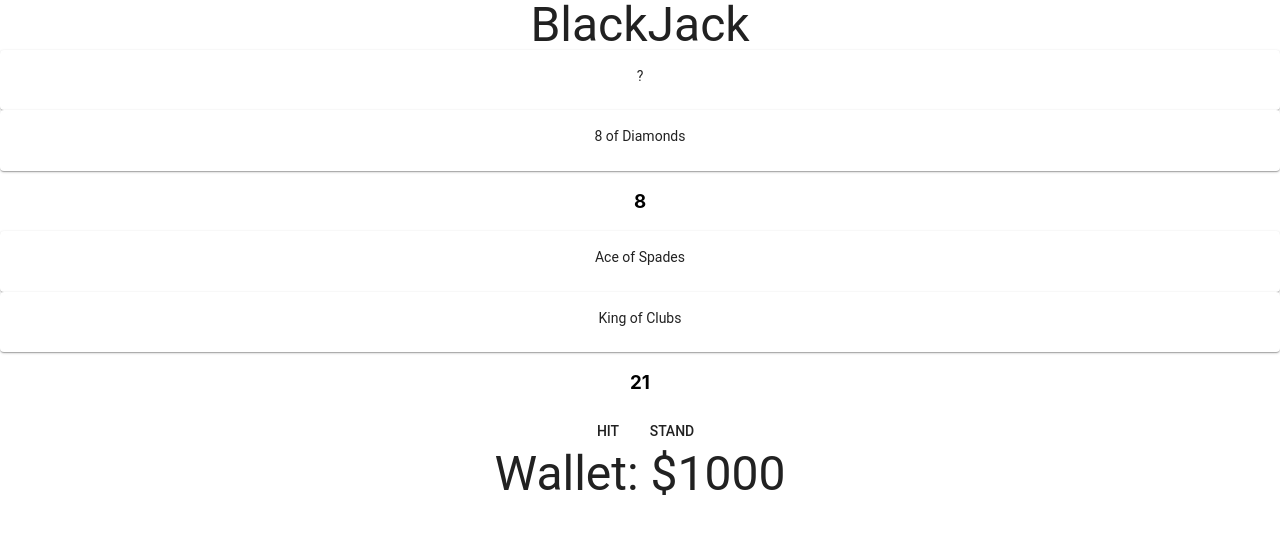
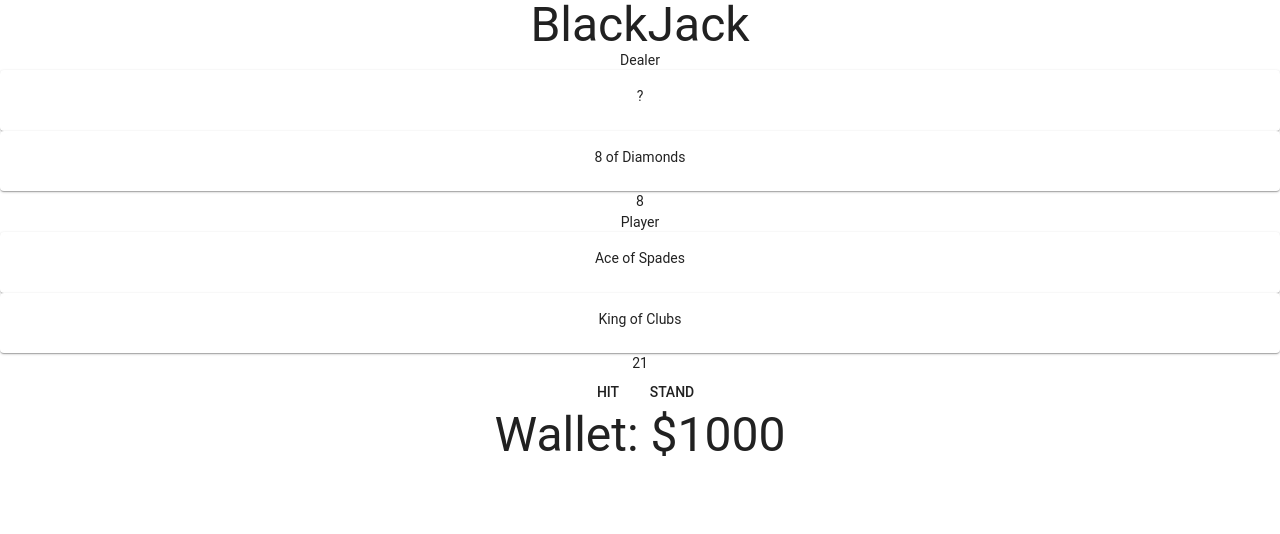
Before and after one commit to jblissett7/black-jack, a React (Create React App) app: page / in a window 1280 px wide. Both pictures are taken after a click on the button "BET". Shown: the top 534 px of the page. Built offline with nearby package versions, Linux system fonts and the light colour scheme.

Commit message:
Consolidate Player and Dealer into 1 Hand Component for reusablity

```diff
--- a/src/Components/Dealer/Dealer.jsx
+++ b/src/Components/Hand/Hand.jsx
@@ -1,18 +1,20 @@
 import React, { Component } from 'react';
 import MyCard from '../MyCard/MyCard';
+import Typography from '@material-ui/core/Typography';
 
-class Dealer extends Component {
+class Hand extends Component {
   render() {
-    const { cards, count } = this.props;
+    const { cards, count, name } = this.props;
     return (
       <div>
+        <Typography>{name}</Typography>
         {cards.map((card, index) => (
           <MyCard name={card.card.name} key={index} facedown={card.facedown} />
         ))}
-        <h3>{count}</h3>
+        <Typography>{count}</Typography>
       </div>
     );
   }
 }
 
-export default Dealer;
+export default Hand;
--- a/src/Containers/Game/GameContainer.js
+++ b/src/Containers/Game/GameContainer.js
@@ -1,6 +1,5 @@
 import React, { Component } from 'react';
-import Player from '../../Components/Player/Player';
-import Dealer from '../../Components/Dealer/Dealer';
+import Hand from '../../Components/Hand/Hand';
 import StartContainer from '../Start/StartContainer';
 import SnackBar from '@material-ui/core/Snackbar';
 import Deck from './../../Utilities/Deck';
@@ -262,10 +261,10 @@ class GameContainer extends Component {
       <div>
         <Typography variant="h3">BlackJack</Typography>
         {(!gameOver || deal) && (
-          <Dealer cards={dealerCards} count={dealerCount} />
+          <Hand cards={dealerCards} count={dealerCount} name="Dealer" />
         )}
         {(!gameOver || deal) && (
-          <Player cards={playerCards} count={playerCount} />
+          <Hand cards={playerCards} count={playerCount} name="Player" />
         )}
         {!gameOver && <Button onClick={this.handleHitButtonClick}>Hit</Button>}
         {!gameOver && (
```
Also changed, not shown: 1 other file (tests, documents, lock files or other folders).
